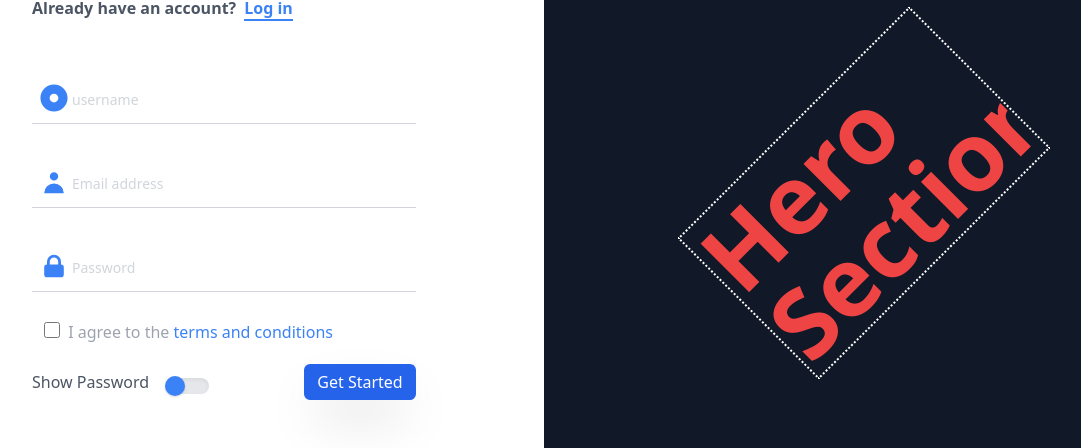
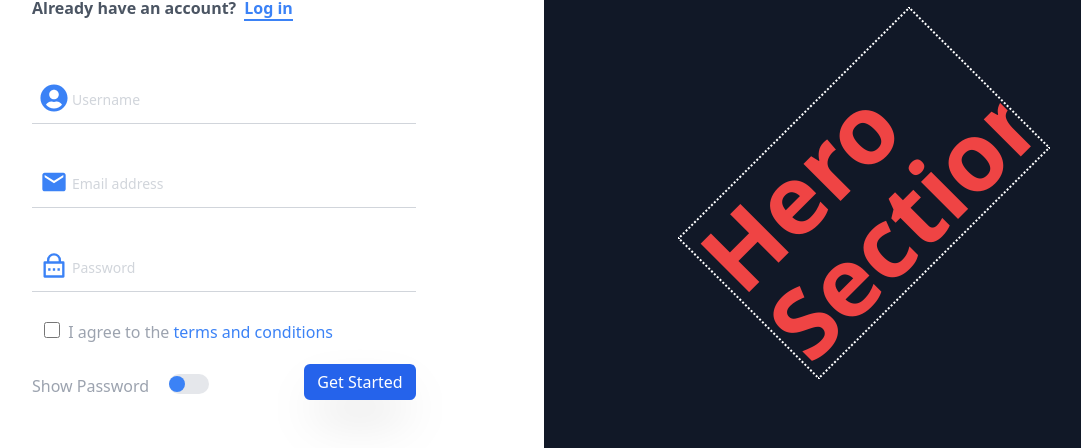
Before and after one commit to JanviPangoriya/Project, a React (Create React App) app: page /sign in a window 1280 px wide. Shown: the part 143-591 px from the top of the page, without its empty margins (96-1177 px from the left). Built offline with nearby package versions, Linux system fonts and the light colour scheme.

Commit message:
changes done

```diff
--- a/src/Pages/Login.Page.tsx
+++ b/src/Pages/Login.Page.tsx
@@ -1,8 +1,9 @@
 import React, { useState } from "react";
 import { memo } from "react";
 import { Link, useHistory } from "react-router-dom";
-import { HiLockClosed, HiUser } from "react-icons/hi";
-import { FaSpinner } from "react-icons/fa";
+
+import { FaUserCircle, FaSpinner } from "react-icons/fa";
+import { RiLockPasswordLine } from "react-icons/ri";
 import * as yup from "yup";
 import { useFormik } from "formik";
 import Input from "../Component/Input/Input";
@@ -60,7 +61,7 @@ const Login: React.FC<Props> = (props) => {
                 required
                 {...myform.getFieldProps("email")}
               >
-                <HiUser className="mb-10 z-50 m-2 w-7 h-7 text-blue-500 absolute"></HiUser>
+                <FaUserCircle className="mb-10 z-50 m-2 w-7 h-7 text-blue-500 absolute"></FaUserCircle>
               </Input>
 
               <Input
@@ -73,7 +74,7 @@ const Login: React.FC<Props> = (props) => {
                 required
                 {...myform.getFieldProps("password")}
               >
-                <HiLockClosed className="mb-10 z-50 m-2 w-7 h-7 text-blue-500 absolute"></HiLockClosed>
+                <RiLockPasswordLine className="mb-10 z-50 m-2 w-7 h-7 text-blue-500 absolute"></RiLockPasswordLine>
               </Input>
               <div className="flex flex-col justify-start sm:flex-row sm:justify-between sm:items-center mt-5 ">
                 <div className="mt-2">
@@ -126,7 +127,7 @@ const Login: React.FC<Props> = (props) => {
                 Forgot Password?
               </div>
               {myform.isSubmitting && (
-                <FaSpinner className="animate-spin mx-auto mt-2"></FaSpinner>
+                <FaSpinner  className="animate-spin mx-auto mt-2"></FaSpinner>
               )}
               <div className="mt-20 text-justify">
                 © 2020 All Rights Reserved.{" "}
--- a/src/Pages/Signup.Page.tsx
+++ b/src/Pages/Signup.Page.tsx
@@ -1,15 +1,17 @@
 import { useFormik } from "formik";
-import React from "react";
+import React, { useState } from "react";
 import { memo } from "react";
-import { FaSpinner } from "react-icons/fa";
-import { HiLockClosed, HiUser } from "react-icons/hi";
-import { FaDotCircle } from "react-icons/fa";
+import { FaUserCircle, FaSpinner } from "react-icons/fa";
+import { RiLockPasswordLine } from "react-icons/ri";
+import { MdEmail } from "react-icons/md";
 import { Link, useHistory } from "react-router-dom";
 import Input from "../Component/Input/Input";
 import * as yup from "yup";
+import { Switch } from "@headlessui/react";
 interface Props {}
 
 const Signup: React.FC<Props> = (props) => {
+  const [enabled, setEnabled] = useState(false);
   const history = useHistory();
   const myform = useFormik({
     initialValues: {
@@ -54,13 +56,13 @@ const Signup: React.FC<Props> = (props) => {
               <Input
                 touched={myform.touched.username}
                 error={myform.errors.username}
-                placeholder="username"
+                placeholder="Username"
                 id="username"
                 type="username"
                 required
                 {...myform.getFieldProps("username")}
               >
-                <FaDotCircle className="mb-10 z-50 m-2 w-7 h-7 text-blue-500 absolute"></FaDotCircle>
+                <FaUserCircle className="mb-10 z-50 m-2 w-7 h-7 text-blue-500 absolute"></FaUserCircle>
               </Input>
               <Input
                 touched={myform.touched.email}
@@ -72,7 +74,8 @@ const Signup: React.FC<Props> = (props) => {
                 required
                 {...myform.getFieldProps("email")}
               >
-                <HiUser className="mb-10 z-50 m-2 w-7 h-7 text-blue-500 absolute"></HiUser>
+
+                <MdEmail className="mb-10 z-50 m-2 w-7 h-7 text-blue-500 absolute"></MdEmail>
               </Input>
 
               <Input
@@ -80,12 +83,12 @@ const Signup: React.FC<Props> = (props) => {
                 error={myform.errors.password}
                 placeholder="Password"
                 id="password"
-                type="password"
+                type={enabled ? "text" : "password"}
                 autoComplete="new-password"
                 required
                 {...myform.getFieldProps("password")}
               >
-                <HiLockClosed className="mb-10 z-50 m-2 w-7 h-7 text-blue-500 absolute"></HiLockClosed>
+                <RiLockPasswordLine className="mb-10 z-50 m-2 w-7 h-7 text-blue-500 absolute"></RiLockPasswordLine>
               </Input>
               <div className=" mt-2 mb-4">
                 <div className="flex flex-row justify-start items-left">
@@ -104,12 +107,24 @@ const Signup: React.FC<Props> = (props) => {
                 </div>
               </div>
               <div className="flex flex-col justify-start sm:flex-row sm:justify-between sm:items-center mt-5 ">
-                <div className="flex-row flex ">
-                  <span className="mr-5 text-gray-600">Show Password</span>
-                  <div className="relative">
-                    <div className="mt-2 w-10 h-4 bg-gray-200 rounded-full shadow-inner"></div>
-                    <div className="absolute mt-2.5 w-5 h-5 bg-blue-500 rounded-full shadow -left-1 -top-1 transition"></div>
-                  </div>
+                <div className="mt-2">
+                  <span className="">Show Password</span>
+                  <Switch
+                    checked={enabled}
+                    onChange={setEnabled}
+                    className={`${
+                      enabled ? "bg-blue-600 " : "bg-gray-200 "
+                    } relative inline-flex items-center h-5 rounded-full w-10 ml-5 `}
+                  >
+                    <span className="sr-only">Enable notifications</span>
+                    <span
+                      className={`${
+                        enabled
+                          ? "translate-x-6 bg-white"
+                          : "translate-x-0 bg-blue-500"
+                      } inline-block w-4 h-4 transform  rounded-full`}
+                    />
+                  </Switch>
                 </div>
 
                 <button
```
